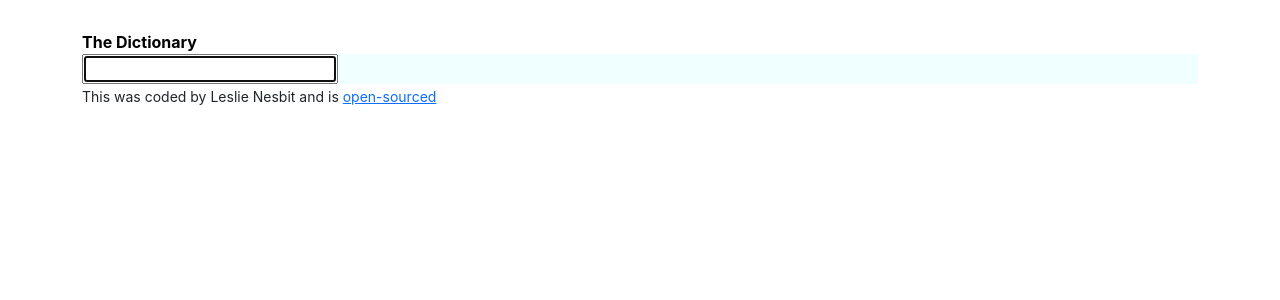
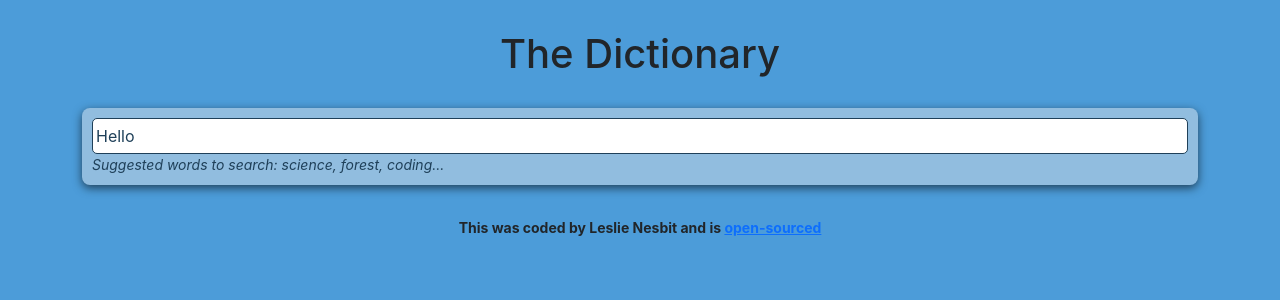
Before and after one commit to LeelooDawn/dictionary-project, a React (Create React App) app: page / in a window 1280 px wide. Shown: the top 300 px of the page. Built offline with nearby package versions, Linux system fonts and the light colour scheme; no server answers.

Commit message:
added Dictionary css

```diff
--- a/src/App.css
+++ b/src/App.css
@@ -1,7 +1,15 @@
-.App {
-  margin: 30px 0;
+body {
+  background: #4c9cd9;
 }
 
 .App-header {
-  color: black;
+  margin: 30px 0;
+  font-size: 35px;
+  text-align: center;
 }
+
+.App-footer {
+  margin: 30px 0;
+  text-align: center;
+  font-weight: bold;
+}
--- a/src/App.js
+++ b/src/App.js
@@ -6,12 +6,12 @@ function App() {
     <div className="App">
       <div className="container">
         <header className="App-header">
-          <strong>The Dictionary</strong>
+          <h1>The Dictionary</h1>
         </header>
         <main>
           <Dictionary defaultKeyword="Hello" />
         </main>
-        <footer>
+        <footer className="App-footer">
           <small>
             This was coded by Leslie Nesbit and is{" "}
             <a href="https://github.com/LeelooDawn/dictionary-project">
--- a/src/Dictionary.css
+++ b/src/Dictionary.css
@@ -1,3 +1,21 @@
-.Dictionary {
-  background-color: azure;
+.Dictionary section {
+  background-color: #91bddf;
+  padding: 10px;
+  margin: 20px 0;
+  border-radius: 8px;
+  box-shadow: 0px 3px 10px #1f4059;
 }
+
+.Dictionary input {
+  width: 100%;
+  border: 1px solid #1f4059;
+  border-radius: 5px;
+  color: #1f4059;
+  padding: 5px 3px;
+}
+
+.Dictionary .hint {
+  font-size: 14px;
+  font-style: italic;
+  color: #1f4059;
+}
--- a/src/Dictionary.js
+++ b/src/Dictionary.js
@@ -33,9 +33,18 @@ export default function Dictionary(props) {
   if (loaded) {
     return (
       <div className="Dictionary">
-        <form onSubmit={handleSubmit}>
-          <input type="search" autoFocus={true} onChange={handleKeyword} />
-        </form>
+        <section>
+          <form onSubmit={handleSubmit}>
+            <input
+              type="search"
+              onChange={handleKeyword}
+              defaultValue={props.defaultKeyword}
+            />
+          </form>
+          <div className="hint">
+            Suggested words to search: science, forest, coding...
+          </div>
+        </section>
         <Results results={results} />
       </div>
     );
--- a/src/Results.js
+++ b/src/Results.js
@@ -6,6 +6,7 @@ export default function Results(props) {
   if (props.results) {
     return (
       <div className="Results">
+        <section>
           <h2>{props.results.word}</h2>
           {props.results.phonetics
             .filter(function (phonetic) {
@@ -18,11 +19,12 @@ export default function Results(props) {
                 </div>
               );
             })}
+        </section>
         {props.results.meanings.map(function (meaning, index) {
           return (
-            <div key={index}>
+            <section key={index}>
               <Meaning meaning={meaning} />
-            </div>
+            </section>
           );
         })}
       </div>
```
Lines whose indentation alone changed are shown as unchanged.
